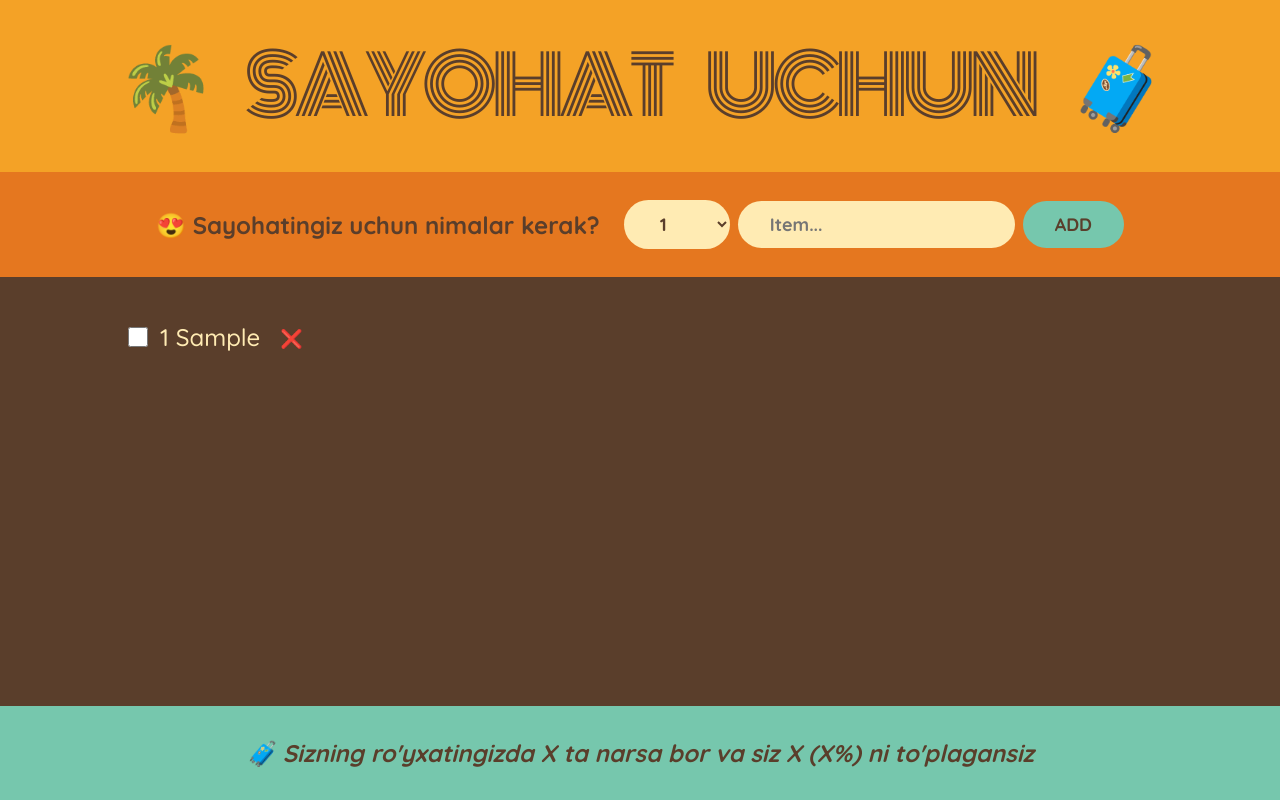
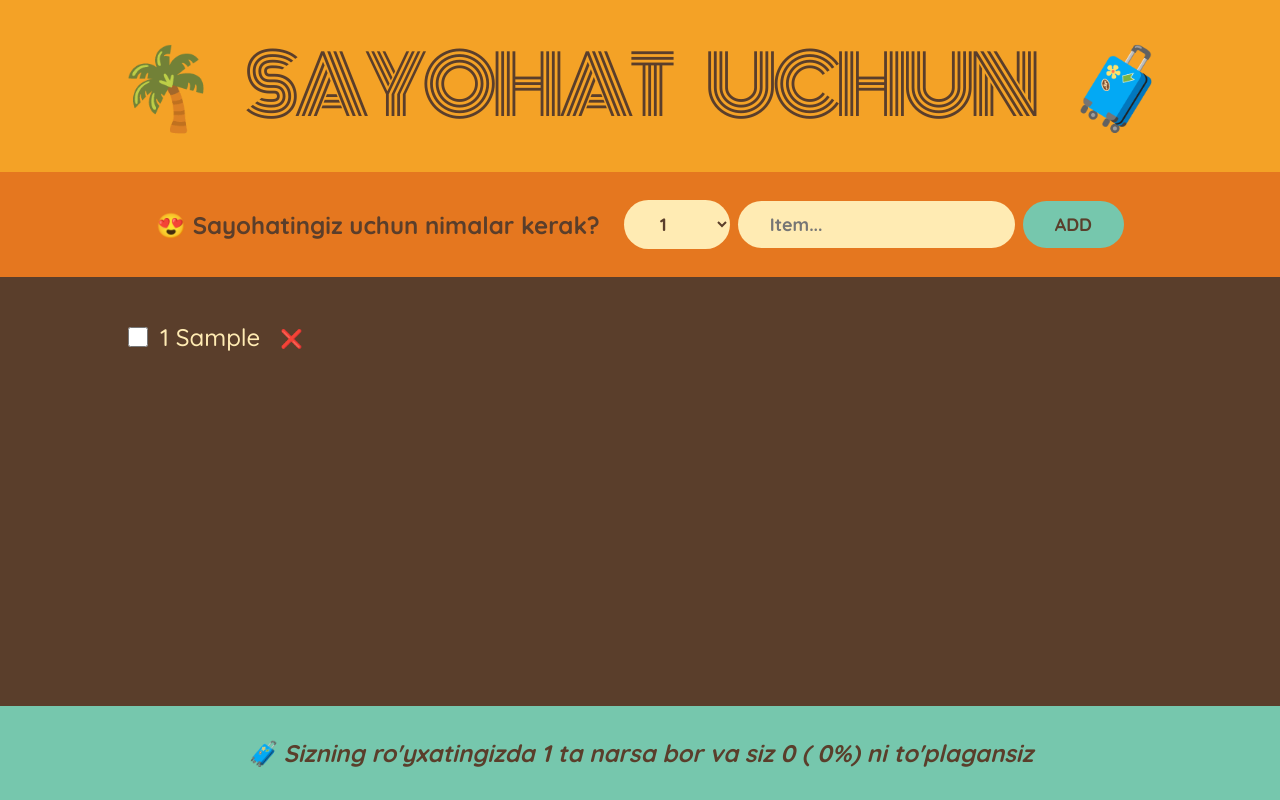
Before and after one commit to mansuroff123/travel-list, a React (Create React App) app: page / in a window 1280 px wide. Both pictures are taken after typing "Sample" into the empty fields and a click on the button "ADD". Built offline with nearby package versions, Linux system fonts and the light colour scheme.

Commit message:
calculating statistics

```diff
--- a/src/App.js
+++ b/src/App.js
@@ -23,8 +23,12 @@ export default function App() {
     <div className="app">
       <Logo />
       <Form onAddItems={handleAddItems} />
-      <PackingList items={items} onDeleteItem={handleDeleteItem} onToggleItem={handleToggleItem}/>
-      <Stats />
+      <PackingList
+        items={items}
+        onDeleteItem={handleDeleteItem}
+        onToggleItem={handleToggleItem}
+      />
+      <Stats items={items} />
     </div>
   );
 }
@@ -77,7 +81,12 @@ function PackingList({ items, onDeleteItem, onToggleItem }) {
     <div className="list">
       <ul>
         {items.map((item) => (
-          <Item item={item} onDeleteItem={onDeleteItem} onToggleItem={onToggleItem} key={item.id} />
+          <Item
+            item={item}
+            onDeleteItem={onDeleteItem}
+            onToggleItem={onToggleItem}
+            key={item.id}
+          />
         ))}
       </ul>
     </div>
@@ -87,7 +96,11 @@ function PackingList({ items, onDeleteItem, onToggleItem }) {
 function Item({ item, onDeleteItem, onToggleItem }) {
   return (
     <li>
-      <input type="checkbox" value={item.packed} onChange={() => onToggleItem(item.id)} />
+      <input
+        type="checkbox"
+        value={item.packed}
+        onChange={() => onToggleItem(item.id)}
+      />
       <span style={item.packed ? { textDecoration: "line-through" } : {}}>
         {item.quantity} {item.description}
       </span>
@@ -96,11 +109,23 @@ function Item({ item, onDeleteItem, onToggleItem }) {
   );
 }
 
-function Stats() {
+function Stats({ items }) {
+  if (!items.length)
+    return (
+      <p className="stats">
+        <em>Boshlash uchun olib ketadigan narsalaringizni qo'shishingiz mumkun 🚀</em>
+      </p>
+    );
+  const numItems = items.length;
+  const numPacked = items.filter((item) => item.packed).length;
+  const percentage = Math.round((numPacked / numItems) * 100);
   return (
     <footer className="stats">
       <em>
-        🧳 Sizning ro'yxatingizda X ta narsa bor va siz X (X%) ni to'plagansiz
+        {percentage === 100
+          ? "Sizda barcha narsalar bor! Ketishga tayyorsiz ✈️"
+          : `🧳 Sizning ro'yxatingizda ${numItems} ta narsa bor va siz ${numPacked} (
+        ${percentage}%) ni to'plagansiz`}
       </em>
     </footer>
   );
```
